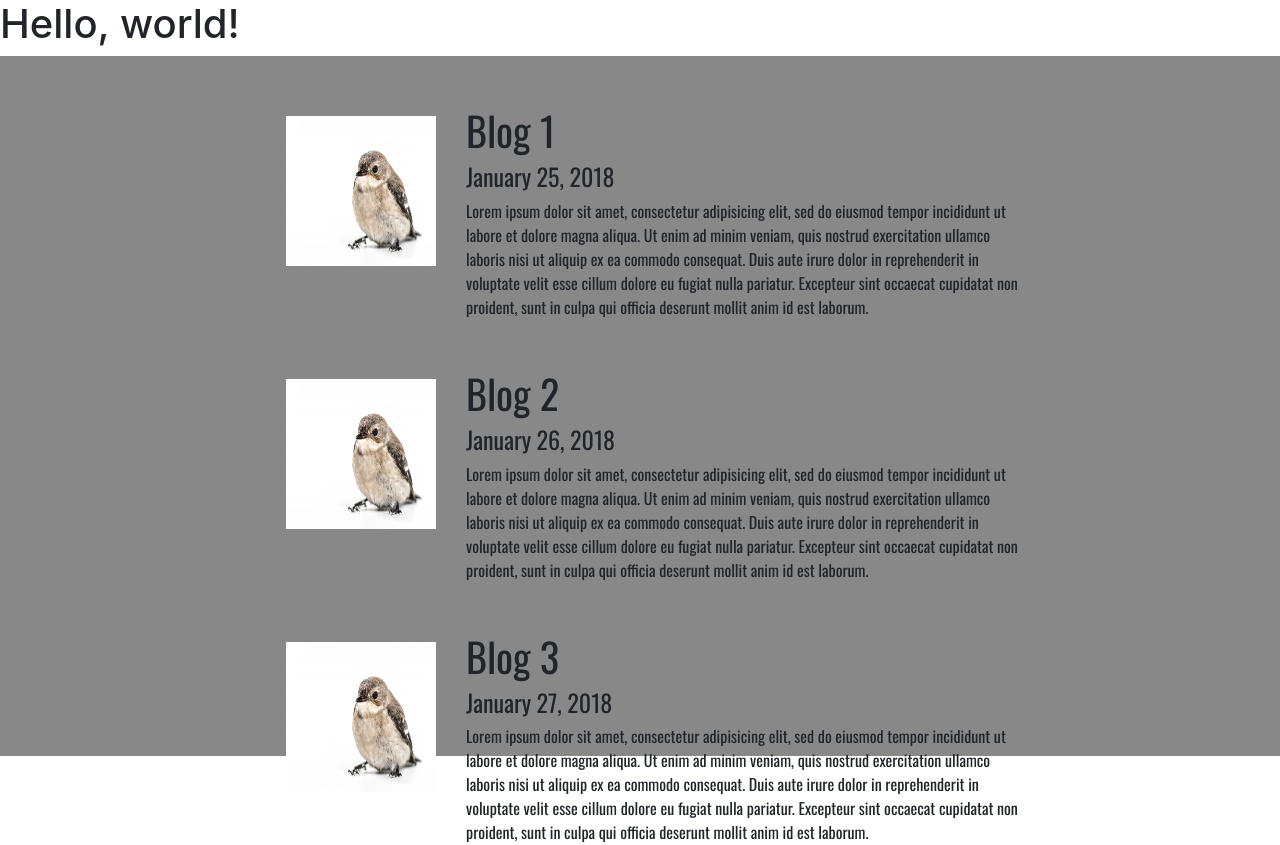
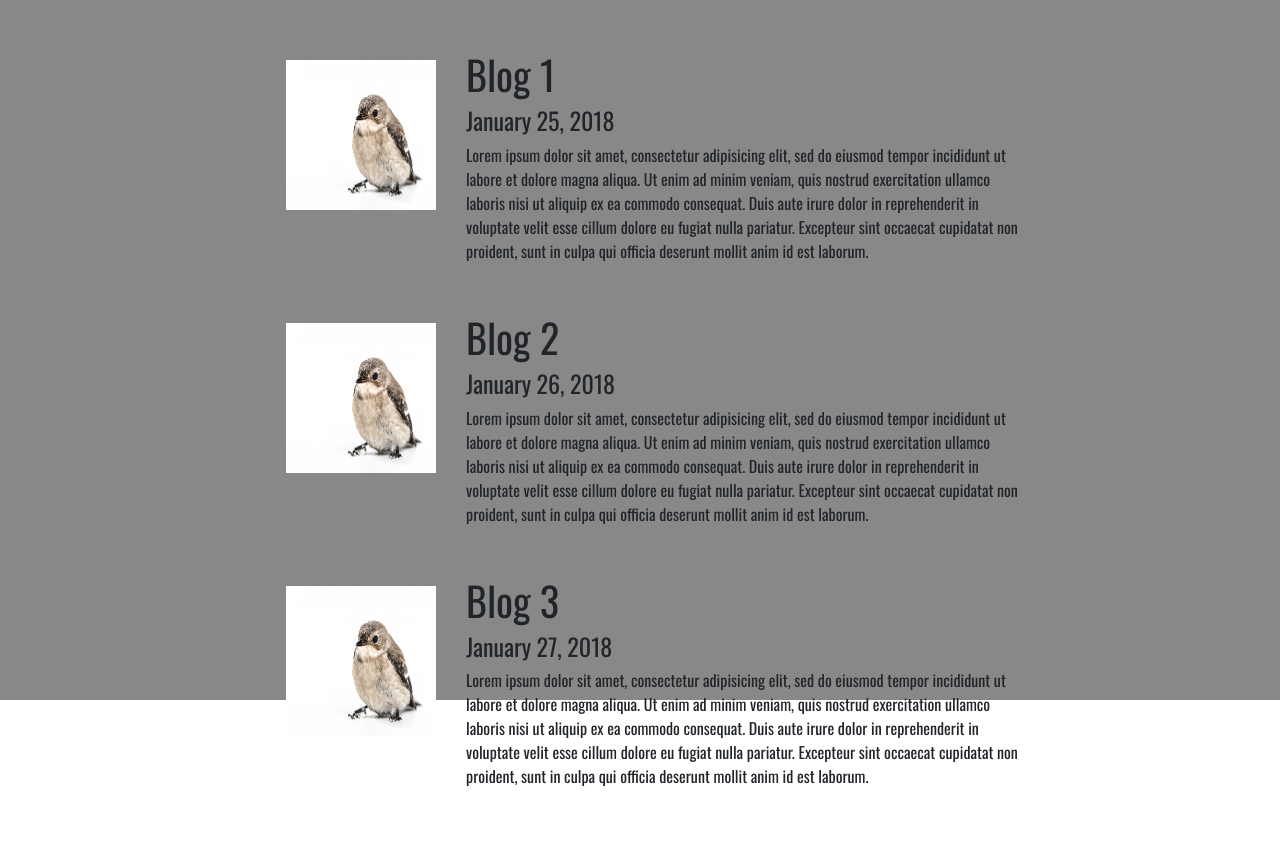
Before and after one commit to Rusty-sk/sass-group-project, a website: page index.html in a window 1280 px wide. After the commit the page ends 800 px from the top, so only its background shows below. Drawn offline with nearby package versions, Linux system fonts and the light colour scheme.

Commit message:
removed header from content-blog

```diff
--- a/index.html
+++ b/index.html
@@ -13,9 +13,6 @@
     <title>Hello, world!</title>
   </head>
   <body>
-     <header>
-         <h1>Hello, world!</h1>
-     </header>
 
 
      <div class="content-blog">
```
